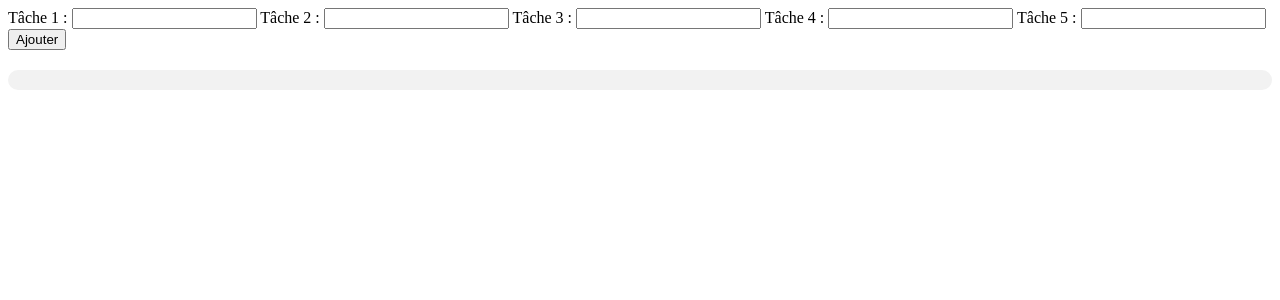
After one commit to Luciass/simpleduc, a PHP site: page /pages/Test.php in a window 1280 px wide. The commit adds this page. Shown: the top 300 px of the page. Run offline with PHP 8.4, Linux system fonts and the light colour scheme; a stand-in replaces the project's code that opens the database connection.

Commit message:
progress bar

```diff
--- a/css/Connexion.css
+++ b/css/Connexion.css
@@ -11,7 +11,7 @@ section {
     align-items: center;
     width: 100%;
     min-height: 100vh;
-    background: url(/simpleduc/img/bg.jpg) no-repeat;
+    background: url(../img/bg.jpg) no-repeat;
     background-size:cover ;
     background-position: center;
     animation: animateBg 5s linear infinite;
--- a/inc/layout.php
+++ b/inc/layout.php
@@ -1,6 +1,6 @@
 <?php
   session_start();
-  require_once('/var/www/html/simpleduc/config/dbconnexion.php');
+  require_once(realpath(dirname(__FILE__) . '/../config/dbconnexion.php'));
   if ($_SESSION) {
     $id_user = $_SESSION['user']['idu'];
     $reqUser = $db->prepare("SELECT id_role FROM users WHERE id_user = :id_user");
@@ -15,7 +15,6 @@
 <head>
 <link href="https://cdn.jsdelivr.net/npm/bootstrap@5.1.3/dist/css/bootstrap.min.css" rel="stylesheet" integrity="sha384-1BmE4kWBq78iYhFldvKuhfTAU6auU8tT94WrHftjDbrCEXSU1oBoqyl2QvZ6jIW3" crossorigin="anonymous">
 <link href="css/StylesIndex.css" rel="stylesheet">
-<link rel="stylesheet" href="/simpleduc/css/Connexion.css">
 <script src="https://kit.fontawesome.com/222489915d.js" crossorigin="anonymous"></script>
 </head>
 <body>
--- a/pages/ModifyContrat.php
+++ b/pages/ModifyContrat.php
@@ -90,7 +90,7 @@
         </div>
         <div class="mb-3">
             <label for="cahier_charge" class="form-label">Cahier des chages </label>
-            <textarea class="form-control" id="cahier_charge" name="cahier_charge" cols="30" rows="10""><?= $contrat['cahier_charge']?></textarea >
+            <textarea class="form-control" id="cahier_charge" name="cahier_charge" cols="30" rows="10"><?= $contrat['cahier_charge']?></textarea >
         </div>
         <button type="submit" class="btn btn-primary mb-5" name="Modif_contrat"><a></>Modifier</button>
     </form>
--- /dev/null
+++ b/pages/Test.php
@@ -0,0 +1,49 @@
+<!DOCTYPE html>
+<html lang="en">
+<head>
+    <meta charset="UTF-8">
+    <meta http-equiv="X-UA-Compatible" content="IE=edge">
+    <meta name="viewport" content="width=device-width, initial-scale=1.0">
+    <title>Document</title>
+    <style>
+.progress-bar {
+  width: 100%;
+  height: 20px;
+  background-color: #f2f2f2;
+  border-radius: 10px;
+  margin-top: 20px;
+}
+
+.progress {
+  height: 100%;
+  background-color: #4CAF50;
+  border-radius: 10px;
+  width: 0%;
+  transition: width 0.3s ease-in-out;
+}
+
+
+    </style>
+</head>
+<body>
+<form id="task-form">
+  <label for="task1-input">Tâche 1 :</label>
+  <input type="text" id="" />
+  <label for="task2-input">Tâche 2 :</label>
+  <input type="text" id="task2-input" />
+  <label for="task3-input">Tâche 3 :</label>
+  <input type="text" id="task3-input" />
+  <label for="task4-input">Tâche 4 :</label>
+  <input type="text" id="task4-input" />
+  <label for="task5-input">Tâche 5 :</label>
+  <input type="text" id="task5-input" />
+  <button type="submit">Ajouter</button>
+</form>
+
+<div class="progress-bar">
+  <div class="progress"></div>
+</div>
+
+</body>
+<script src="./main.js"></script>
+</html>
--- /dev/null
+++ b/pages/main.js
@@ -0,0 +1,27 @@
+const form = document.getElementById("task-form");
+const progressBar = document.querySelector(".progress");
+
+form.addEventListener("input", function(event) {
+  const completedTasks = getCompletedTasks();
+  updateProgressBar(completedTasks);
+});
+
+function getCompletedTasks() {
+  let completedTasks = 0;
+  const taskInputs = document.querySelectorAll("input[type='date'], input[type='text'], textarea");
+
+  taskInputs.forEach(function(taskInput) {
+    if (taskInput.value.trim() !== "") {
+      completedTasks++;
+    }
+  });
+
+  return completedTasks;
+}
+
+function updateProgressBar(completedTasks) {
+  const totalTasks = 5; // Total des champs à remplir (y compris le bouton submit)
+  const progress = (completedTasks / totalTasks) * 100;
+
+  progressBar.style.width = progress + "%";
+}
--- a/pages/password.php
+++ b/pages/password.php
@@ -29,7 +29,7 @@
                         "mdp" => password_hash($confirm_pass, PASSWORD_DEFAULT),
                         "id_user" => $id_user
                     ]); ?>
-                    <div class="alert alert-success d-flex align-items-center alert-dismissible" role="alert">
+                    <div class="alert alert-success d-flex align-items-center alert-dismissible mb-0" role="alert">
                         <svg xmlns="http://www.w3.org/2000/svg" width="16" height="16" fill="currentColor" class="bi bi-check-circle-fill" viewBox="0 0 16 16"class="bi flex-shrink-0 me-2" width="24" height="24" role="img" aria-label="Success:"><use xlink:href="#check-circle-fill"/>
                             <path d="M16 8A8 8 0 1 1 0 8a8 8 0 0 1 16 0zm-3.97-3.03a.75.75 0 0 0-1.08.022L7.477 9.417 5.384 7.323a.75.75 0 0 0-1.06 1.06L6.97 11.03a.75.75 0 0 0 1.079-.02l3.992-4.99a.75.75 0 0 0-.01-1.05z"/>
                         </svg>
```
Also changed, not shown: pages/Ajoutcontrat.php (+24 -2 lines), pages/connexion.php (+8 -8 lines), pages/footer.php (added, +8 -0 lines), css/StylesIndex.css (line endings or trailing spaces).
